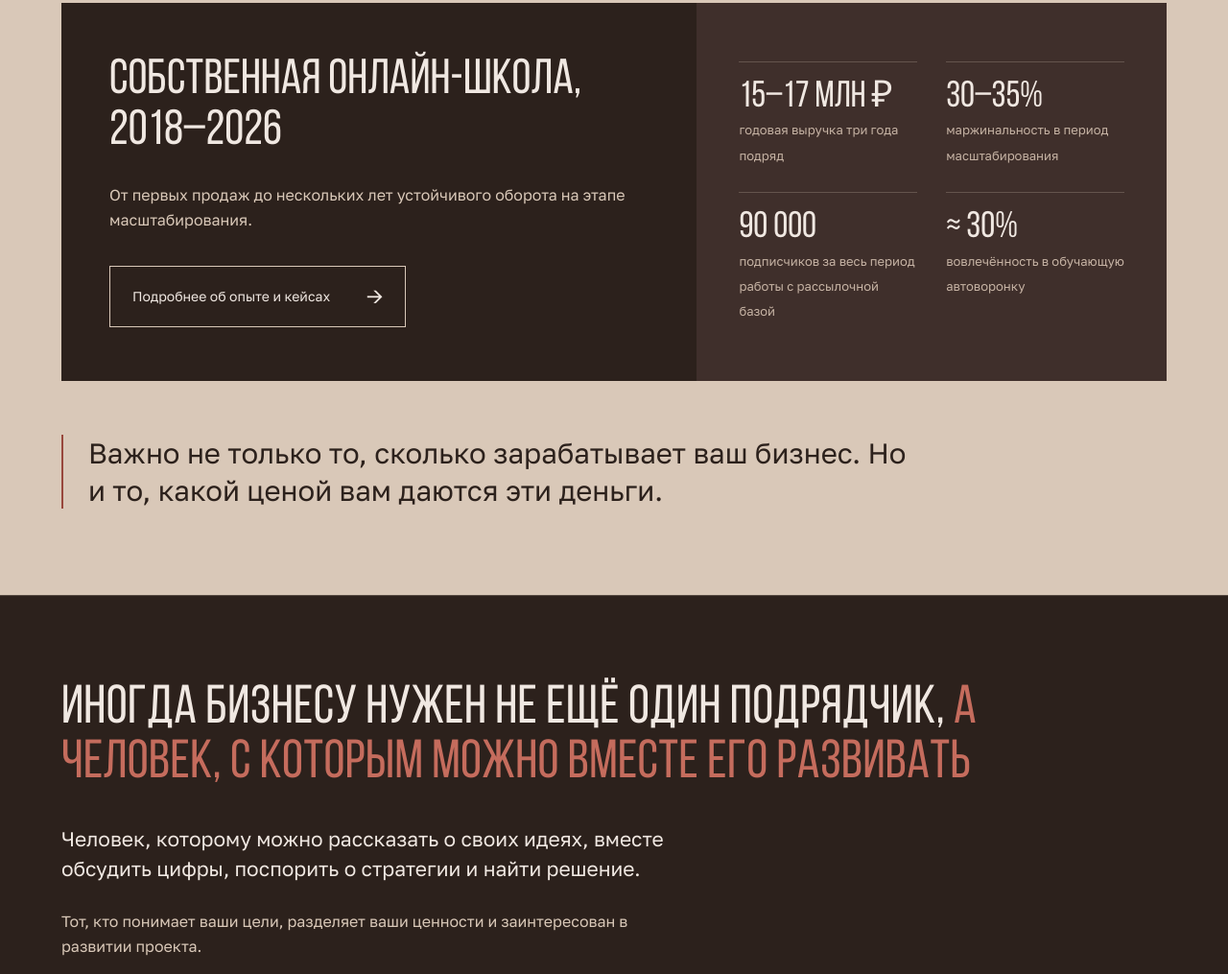
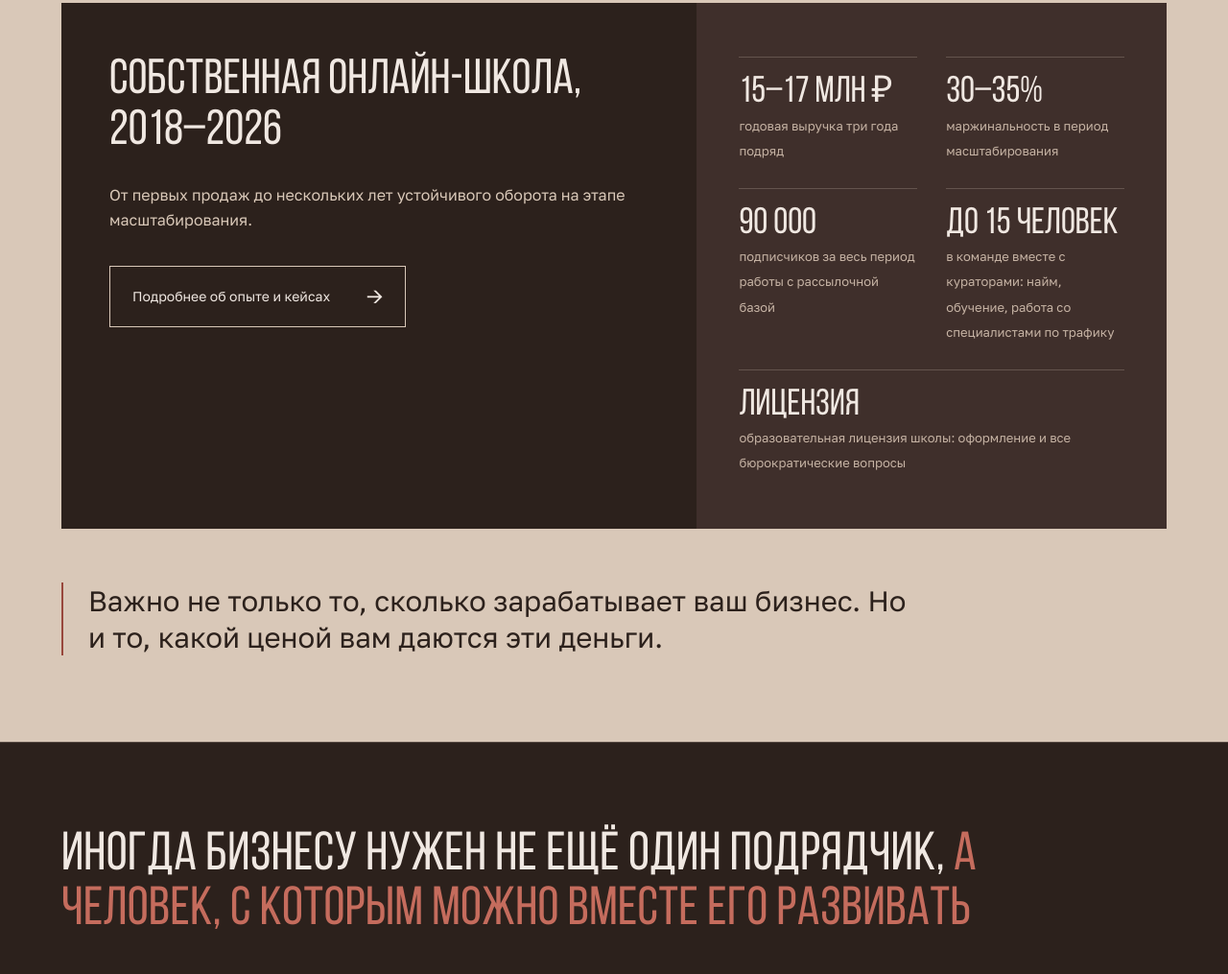
Before and after one commit to Ebrun-new/ebrun, a plain HTML site: page index.html in a window 1280 px wide. Shown: the part 4521-5536 px from the top of the page at 96% size. Drawn offline with Linux system fonts and the light colour scheme.

Commit message:
Главная: в блоке онлайн-школы вместо вовлечённости — команда до 15 человек с кураторами и образовательная лицензия
Co-Authored-By: Claude Opus 5.5 <noreply@anthropic.com>

```diff
--- a/index.html
+++ b/index.html
@@ -109,7 +109,8 @@
 <div><strong>15–17 млн ₽</strong><span>годовая выручка три года подряд</span></div>
 <div><strong>30–35%</strong><span>маржинальность в период масштабирования</span></div>
 <div><strong>90 000</strong><span>подписчиков за весь период работы с рассылочной базой</span></div>
-<div><strong>≈ 30%</strong><span>вовлечённость в обучающую автоворонку</span></div>
+<div><strong>до 15 человек</strong><span>в команде вместе с кураторами: найм, обучение, работа со специалистами по трафику</span></div>
+<div class="wide"><strong>Лицензия</strong><span>образовательная лицензия школы: оформление и все бюрократические вопросы</span></div>
 </div>
 </div>
 <p class="statement statement--light">Важно не только то, сколько зарабатывает ваш бизнес. Но и то, какой ценой вам даются эти деньги.</p>
```
